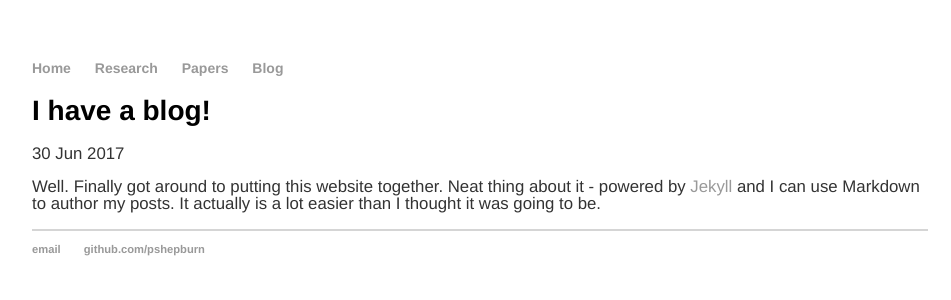
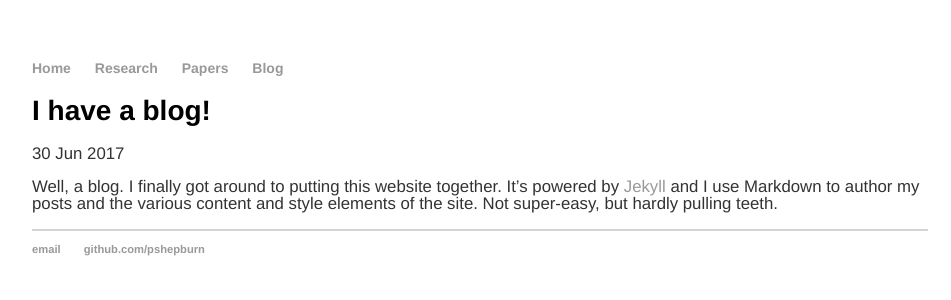
Before and after one commit to pshepburn/pshepburn.github.io, a Jekyll site: the page built from _posts/2017-06-30-first-post.md, in a window 1280 px wide. Shown: the top 300 px of the page, without its empty margins (160-1111 px from the left). Built offline with Jekyll 4.4.1, drawn with Linux system fonts in a browser that asks for light colours.

Commit message:
blog edit

```diff
--- a/_posts/2017-06-30-first-post.md
+++ b/_posts/2017-06-30-first-post.md
@@ -4,4 +4,4 @@ title: "I have a blog!"
 date: 2017-06-30
 ---
 
-Well. Finally got around to putting this website together. Neat thing about it - powered by [Jekyll](http://jekyllrb.com) and I can use Markdown to author my posts. It actually is a lot easier than I thought it was going to be.
+Well, a blog. I finally got around to putting this website together. It's powered by [Jekyll](http://jekyllrb.com) and I use Markdown to author my posts and the various content and style elements of the site. Not super-easy, but hardly pulling teeth.
```
